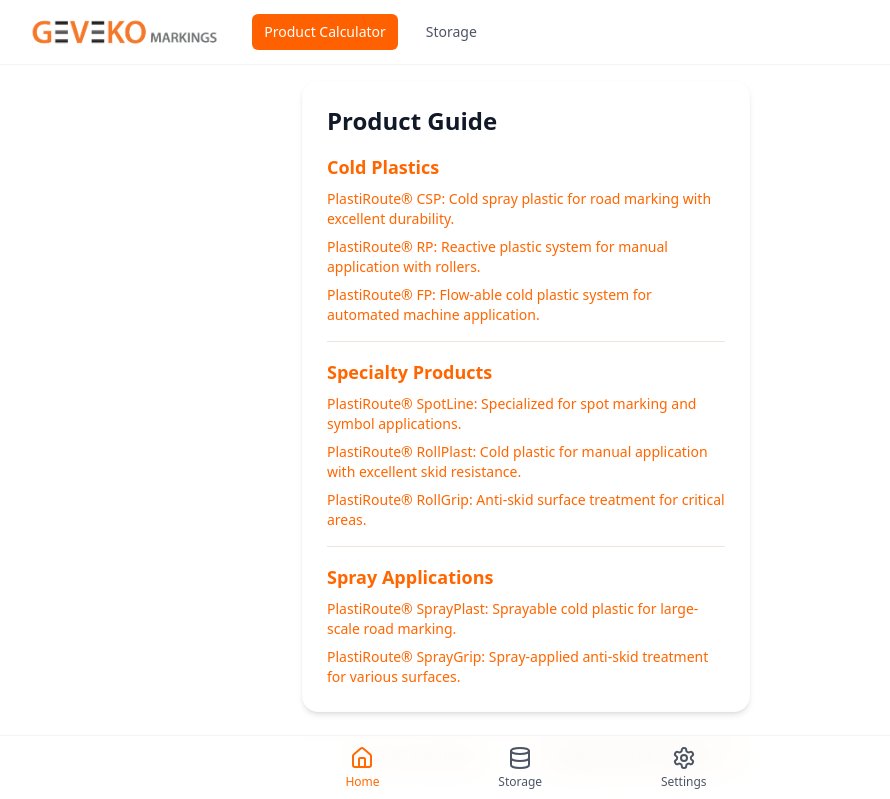
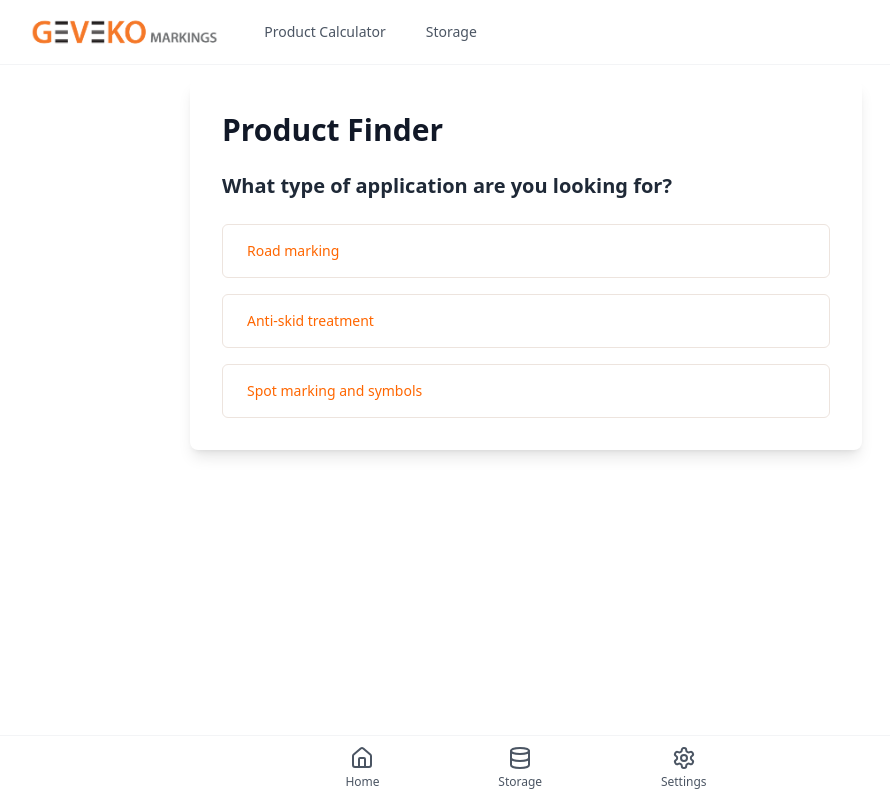
Before and after one commit to Zqyyk11/geveko-interface, a React (Vite) app: page /guide in a window 1280 px wide. Before the commit this address led to /. Shown: the top 799 px of the page, without its empty margins (114-1004 px from the left). Built offline with nearby package versions, Linux system fonts and the light colour scheme.

Commit message:
Add product guide screen
Adds a new screen that guides the user to find a specific Geveko product by answering a series of questions.  The guide will lead the user to the final product.

```diff
--- a/src/App.tsx
+++ b/src/App.tsx
@@ -1,3 +1,4 @@
+
 import { BrowserRouter, Routes, Route, Navigate } from "react-router-dom";
 import { QueryClient, QueryClientProvider } from "@tanstack/react-query";
 import { Toaster } from "@/components/ui/toaster";
@@ -8,6 +9,7 @@ import BottomToolbar from "./components/BottomToolbar";
 import Calculator from "./pages/Calculator";
 import Storage from "./pages/Storage";
 import Settings from "./pages/Settings";
+import ProductGuide from "./pages/ProductGuide";
 
 const queryClient = new QueryClient();
 
@@ -20,6 +22,7 @@ const App = () => (
         <Navigation />
         <Routes>
           <Route path="/" element={<Calculator />} />
+          <Route path="/guide" element={<ProductGuide />} />
           <Route path="/storage" element={<Storage />} />
           <Route path="/settings" element={<Settings />} />
           <Route path="*" element={<Navigate to="/" replace />} />
--- /dev/null
+++ b/src/pages/ProductGuide.tsx
@@ -0,0 +1,150 @@
+
+import { useState } from "react";
+import { motion } from "framer-motion";
+import { Button } from "@/components/ui/button";
+import { products } from "@/utils/calculatorUtils";
+
+type Question = {
+  id: number;
+  text: string;
+  options: {
+    text: string;
+    nextQuestion: number | null;
+    products?: string[];
+  }[];
+};
+
+const questions: Question[] = [
+  {
+    id: 1,
+    text: "What type of application are you looking for?",
+    options: [
+      { text: "Road marking", nextQuestion: 2 },
+      { text: "Anti-skid treatment", nextQuestion: 3 },
+      { text: "Spot marking and symbols", nextQuestion: null, products: ['plastiroutespotline'] }
+    ]
+  },
+  {
+    id: 2,
+    text: "How will the product be applied?",
+    options: [
+      { text: "Spray application", nextQuestion: 4 },
+      { text: "Manual application with rollers", nextQuestion: null, products: ['plastirouterp'] },
+      { text: "Machine application", nextQuestion: null, products: ['plastiroutefp'] }
+    ]
+  },
+  {
+    id: 3,
+    text: "How do you want to apply the anti-skid treatment?",
+    options: [
+      { text: "Manual application", nextQuestion: null, products: ['plastirouterollgrip'] },
+      { text: "Spray application", nextQuestion: null, products: ['plastiroutespraygrip'] }
+    ]
+  },
+  {
+    id: 4,
+    text: "What is your primary requirement?",
+    options: [
+      { text: "Maximum durability", nextQuestion: null, products: ['plastiroutecsp'] },
+      { text: "Large scale application", nextQuestion: null, products: ['plastiroutesprayplast'] }
+    ]
+  }
+];
+
+const ProductGuide = () => {
+  const [currentQuestion, setCurrentQuestion] = useState<number>(1);
+  const [recommendedProducts, setRecommendedProducts] = useState<string[]>([]);
+  const [showResults, setShowResults] = useState(false);
+
+  const handleOptionClick = (option: { nextQuestion: number | null; products?: string[] }) => {
+    if (option.products) {
+      setRecommendedProducts(option.products);
+      setShowResults(true);
+    } else if (option.nextQuestion) {
+      setCurrentQuestion(option.nextQuestion);
+    }
+  };
+
+  const resetGuide = () => {
+    setCurrentQuestion(1);
+    setRecommendedProducts([]);
+    setShowResults(false);
+  };
+
+  const getProductName = (id: string) => {
+    return products.find(p => p.id === id)?.name || id;
+  };
+
+  const currentQuestionData = questions.find(q => q.id === currentQuestion);
+
+  return (
+    <motion.div
+      initial={{ opacity: 0, y: 20 }}
+      animate={{ opacity: 1, y: 0 }}
+      transition={{ duration: 0.5 }}
+      className="min-h-screen pt-20 px-4"
+    >
+      <div className="max-w-2xl mx-auto">
+        <div className="bg-white rounded-lg shadow-lg p-8">
+          <h1 className="text-3xl font-bold text-gray-900 mb-6">Product Finder</h1>
+
+          {!showResults ? (
+            <div className="space-y-6">
+              <h2 className="text-xl font-semibold text-gray-800 mb-4">
+                {currentQuestionData?.text}
+              </h2>
+              <div className="grid gap-4">
+                {currentQuestionData?.options.map((option, index) => (
+                  <Button
+                    key={index}
+                    variant="outline"
+                    className="w-full text-left justify-start h-auto py-4 px-6"
+                    onClick={() => handleOptionClick(option)}
+                  >
+                    {option.text}
+                  </Button>
+                ))}
+              </div>
+            </div>
+          ) : (
+            <div className="space-y-6">
+              <h2 className="text-xl font-semibold text-gray-800 mb-4">
+                Recommended Products
+              </h2>
+              <div className="space-y-4">
+                {recommendedProducts.map((productId) => (
+                  <div
+                    key={productId}
+                    className="border rounded-lg p-6 bg-gray-50"
+                  >
+                    <h3 className="text-lg font-semibold text-gray-900 mb-2">
+                      {getProductName(productId)}
+                    </h3>
+                    <p className="text-gray-600">
+                      {productId === 'plastiroutecsp' && "Cold spray plastic for road marking with excellent durability."}
+                      {productId === 'plastirouterp' && "Reactive plastic system for manual application with rollers."}
+                      {productId === 'plastiroutefp' && "Flow-able cold plastic system for automated machine application."}
+                      {productId === 'plastiroutespotline' && "Specialized for spot marking and symbol applications."}
+                      {productId === 'plastirouterollplast' && "Cold plastic for manual application with excellent skid resistance."}
+                      {productId === 'plastirouterollgrip' && "Anti-skid surface treatment for critical areas."}
+                      {productId === 'plastiroutesprayplast' && "Sprayable cold plastic for large-scale road marking."}
+                      {productId === 'plastiroutespraygrip' && "Spray-applied anti-skid treatment for various surfaces."}
+                    </p>
+                  </div>
+                ))}
+              </div>
+              <Button
+                onClick={resetGuide}
+                className="mt-6"
+              >
+                Start Over
+              </Button>
+            </div>
+          )}
+        </div>
+      </div>
+    </motion.div>
+  );
+};
+
+export default ProductGuide;
```
